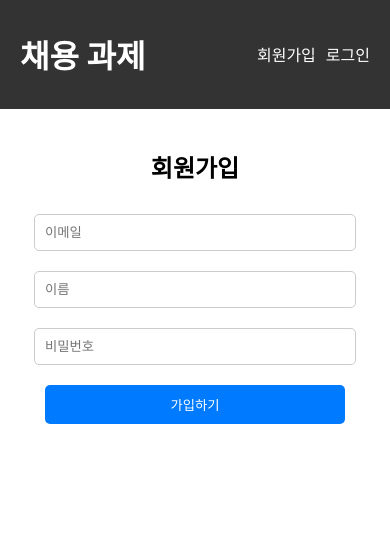
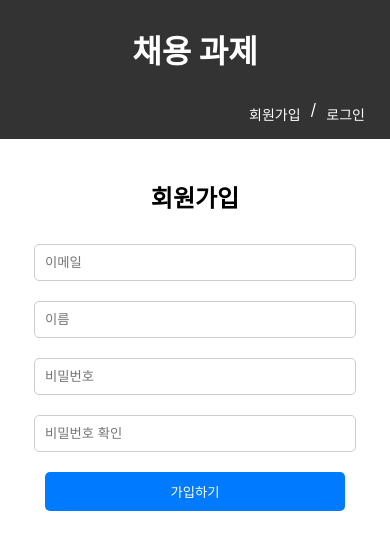
Before and after one commit to jjunnong/projecttest, a React (Create React App) app: page /signup in a window 390 px wide. Shown: the top 550 px of the page. Built offline with nearby package versions, Linux system fonts and the light colour scheme.

Commit message:
반응형 스타일, 회원가입 시 비밀번호 확인, 중복 이메일 체크

```diff
--- a/src/components/Header.tsx
+++ b/src/components/Header.tsx
@@ -40,13 +40,14 @@ const Header: React.FC = () => {
       <h1 onClick={() => navigate("/")}>채용 과제</h1>
       <Nav>
         {username ? (
-          <>
+          <UserSection>
             <UserInfo>{name} ({username})</UserInfo>
             <LogoutButton onClick={handleLogout}>로그아웃</LogoutButton>
-          </>
+          </UserSection>
         ) : (
           <AuthLinks>
             <StyledLink to="/signup">회원가입</StyledLink>
+            <Separator>/</Separator>
             <StyledLink to="/login">로그인</StyledLink>
           </AuthLinks>
         )}
@@ -64,28 +65,67 @@ const HeaderContainer = styled.header`
   padding: 10px 20px;
   background-color: #333;
   color: white;
+  width: 100%;
+  margin: 0 auto;
+  overflow-x: hidden;
+
+  @media (max-width: 768px) {
+    flex-direction: column;
+    padding: 5px 0;
+  }
 `;
 
 const Nav = styled.nav`
   display: flex;
   align-items: center;
+
+  @media (max-width: 768px) {
+    justify-content: space-between;
+    width: 100%;
+    padding: 5px 10px;
+  }
+`;
+
+const UserSection = styled.div`
+  display: flex;
+  align-items: center;
+
+  @media (max-width: 768px) {
+    justify-content: space-between;
+    width: 100%;
+  }
 `;
 
 const AuthLinks = styled.div`
   display: flex;
+  gap: 5px;
+  margin-right: 20px;
+
+  @media (max-width: 768px) {
+    width: 100%;
+    justify-content: flex-end;
+  }
 `;
 
 const StyledLink = styled(Link)`
   color: white;
   text-decoration: none;
   font-size: 16px;
-  margin-right: 10px;
-  &:last-child {
-    margin-right: 0;
-  }
+  padding: 5px 10px;
+
   &:hover {
     text-decoration: underline;
   }
+
+  @media (max-width: 768px) {
+    font-size: 14px;
+    padding: 5px;
+  }
+`;
+
+const Separator = styled.span`
+  color: white;
+  font-size: 16px;
 `;
 
 const UserInfo = styled.div`
@@ -93,6 +133,11 @@ const UserInfo = styled.div`
   font-weight: bold;
   color: #f0f0f0;
   margin-right: 15px;
+
+  @media (max-width: 768px) {
+    margin-left: 10px;
+    font-size: 14px;
+  }
 `;
 
 const LogoutButton = styled.button`
@@ -101,7 +146,13 @@ const LogoutButton = styled.button`
   color: white;
   font-size: 16px;
   cursor: pointer;
+  margin-right: 20px;
+
   &:hover {
     text-decoration: underline;
   }
+
+  @media (max-width: 768px) {
+    font-size: 14px;
+  }
 `;
--- a/src/index.css
+++ b/src/index.css
@@ -5,6 +5,9 @@ body {
     sans-serif;
   -webkit-font-smoothing: antialiased;
   -moz-osx-font-smoothing: grayscale;
+  padding: 0;
+  width: 100%;
+  overflow-x: hidden;
 }
 
 code {
--- a/src/pages/boardList.tsx
+++ b/src/pages/boardList.tsx
@@ -125,7 +125,7 @@ const BoardList: React.FC = () => {
       <Table>
         <thead>
           <tr>
-            <th></th>
+            <th>번호</th>
             <th>제목</th>
             <th>작성자</th>
             <th>작성일</th>
@@ -207,8 +207,16 @@ const BoardList: React.FC = () => {
 export default BoardList;
 
 const Container = styled.div`
-  width: 1100px;
+  max-width: 1100px;
+  width: 100%;
   padding: 20px;
+  margin: 0 auto;
+  overflow-x: hidden;
+
+  @media (max-width: 768px) {
+    padding: 10px;
+    width: 95%;
+  }
 `;
 
 const Header = styled.div`
@@ -219,7 +227,7 @@ const Header = styled.div`
 `;
 
 const Table = styled.table`
-  width: 1100px;
+  width: 100%;
   border-collapse: collapse;
 
   th, td {
@@ -237,11 +245,7 @@ const Table = styled.table`
     width: 50%;
   }
 
-  th:nth-child(3), td:nth-child(3) {
-    width: 20%;
-    text-align: center;
-  }
-
+  th:nth-child(3), td:nth-child(3),
   th:nth-child(4), td:nth-child(4) {
     width: 20%;
     text-align: center;
@@ -250,6 +254,12 @@ const Table = styled.table`
   tbody tr:hover {
     background-color: #f5f5f5;
     cursor: pointer;
+  }
+
+  @media (max-width: 768px) {
+    display: block;
+    overflow-x: auto;
+    white-space: nowrap;
   }
 `;
 
@@ -276,10 +286,48 @@ const NoticeTag = styled.span`
   margin: 0 auto;
 `;
 
+const CreateButton = styled.button`
+  padding: 10px 15px;
+  background-color: #28a745;
+  color: white;
+  cursor: pointer;
+  border-radius: 5px;
+  &:hover {
+    background-color: #218838;
+  }
+`;
+
+const CategoryContainer = styled.div`
+  display: flex;
+  justify-content: center;
+  flex-wrap: wrap;
+  gap: 10px;
+  margin-bottom: 15px;
+`;
+
+const CategoryButton = styled.button<{ $active: boolean }>`
+  padding: 8px 12px;
+  border: none;
+  background-color: ${({ $active }) => ($active ? "#007bff" : "#ddd")};
+  color: ${({ $active }) => ($active ? "white" : "#333")};
+  cursor: pointer;
+  border-radius: 5px;
+
+  &:hover {
+    background-color: ${({ $active }) => ($active ? "#0056b3" : "#ccc")};
+  }
+
+  @media (max-width: 768px) {
+    padding: 6px 10px;
+    font-size: 12px;
+  }
+`;
+
 const Pagination = styled.div`
   display: flex;
   justify-content: center;
   align-items: center;
+  flex-wrap: wrap;
   margin-top: 20px;
   gap: 5px;
 `;
@@ -291,19 +339,14 @@ const PageButton = styled.button<{ $active?: boolean }>`
   font-weight: ${({ $active }) => ($active ? "bold" : "normal")};
   cursor: pointer;
   border-radius: 5px;
+
   &:hover {
     background-color: #ddd;
   }
-`;
 
-const CreateButton = styled.button`
-  padding: 10px 15px;
-  background-color: #28a745;
-  color: white;
-  cursor: pointer;
-  border-radius: 5px;
-  &:hover {
-    background-color: #218838;
+  @media (max-width: 768px) {
+    padding: 6px 10px;
+    font-size: 12px;
   }
 `;
 
@@ -314,6 +357,7 @@ const SearchContainer = styled.div`
   align-items: center;
   gap: 10px;
   width: 100%;
+  flex-wrap: wrap;
   margin-bottom: 15px;
 `;
 
@@ -322,6 +366,11 @@ const SearchInput = styled.input`
   width: 200px;
   border: 1px solid #ccc;
   border-radius: 5px;
+
+  @media (max-width: 768px) {
+    width: 150px;
+    padding: 6px;
+  }
 `;
 
 const SearchButton = styled.button`
@@ -331,26 +380,12 @@ const SearchButton = styled.button`
   border: none;
   border-radius: 5px;
   cursor: pointer;
+
   &:hover {
     background-color: #0056b3;
   }
-`;
 
-const CategoryContainer = styled.div`
-  display: flex;
-  justify-content: center;
-  gap: 10px;
-  margin-bottom: 15px;
-`;
-
-const CategoryButton = styled.button<{ $active: boolean }>`
-  padding: 8px 12px;
-  border: none;
-  background-color: ${({ $active }) => ($active ? "#007bff" : "#ddd")};
-  color: ${({ $active }) => ($active ? "white" : "#333")};
-  cursor: pointer;
-  border-radius: 5px;
-  &:hover {
-    background-color: ${({ $active }) => ($active ? "#0056b3" : "#ccc")};
+  @media (max-width: 768px) {
+    padding: 6px 10px;
   }
 `;
--- a/src/pages/createBoard.tsx
+++ b/src/pages/createBoard.tsx
@@ -67,6 +67,13 @@ export default CreateBoard;
 
 const Container = styled.div`
   padding: 20px;
+  max-width: 600px;
+  width: 80%;
+  margin: 0 auto;
+
+  @media (max-width: 768px) {
+    padding: 10px;
+  }
 `;
 
 const Label = styled.label`
@@ -77,27 +84,63 @@ const Label = styled.label`
 `;
 
 const Select = styled.select`
-  width: 100%;
+  width: 103%;
   padding: 10px;
   margin-bottom: 10px;
+  border: 1px solid #ccc;
+  border-radius: 5px;
+
+  @media (max-width: 768px) {
+    padding: 8px;
+    font-size: 14px;
+  }
 `;
 
 const Input = styled.input`
   width: 100%;
   padding: 10px;
   margin-bottom: 10px;
+  border: 1px solid #ccc;
+  border-radius: 5px;
+
+  @media (max-width: 768px) {
+    padding: 8px;
+    font-size: 14px;
+  }
 `;
 
 const Textarea = styled.textarea`
   width: 100%;
   height: 200px;
   padding: 10px;
+  border: 1px solid #ccc;
+  border-radius: 5px;
+  resize: vertical;
+
+  @media (max-width: 768px) {
+    padding: 8px;
+    font-size: 14px;
+    height: 150px;
+  }
 `;
 
 const Button = styled.button`
   margin-top: 10px;
-  padding: 10px;
+  padding: 12px;
   background-color: blue;
   color: white;
   border: none;
+  border-radius: 5px;
+  font-size: 16px;
+  cursor: pointer;
+  width: 105%;
+
+  &:hover {
+    background-color: darkblue;
+  }
+
+  @media (max-width: 768px) {
+    padding: 10px;
+    font-size: 14px;
+  }
 `;
--- a/src/pages/signup.tsx
+++ b/src/pages/signup.tsx
@@ -6,6 +6,7 @@ const Signup: React.FC = () => {
   const [username, setUsername] = useState("");
   const [name, setName] = useState("");
   const [password, setPassword] = useState("");
+  const [confirmPassword, setConfirmPassword] = useState("");
   const [message, setMessage] = useState("");
 
   const isValidEmail = (email: string) => {
@@ -17,6 +18,8 @@ const Signup: React.FC = () => {
   };
 
   const handleSignup = async () => {
+    setMessage("");
+
     if (!isValidEmail(username)) {
       setMessage("이메일 형식이 올바르지 않습니다");
       return;
@@ -32,12 +35,21 @@ const Signup: React.FC = () => {
       return;
     }
 
+    if (password !== confirmPassword) {
+      setMessage("비밀번호가 일치하지 않습니다");
+      return;
+    }
+
     try {
       await signup(username, name, password);
       setMessage("회원가입 성공");
       localStorage.setItem(`name-${username}`, name);
-    } catch (error) {
-      setMessage("회원가입 실패");
+    } catch (error: any) {
+      if (error.response && error.response.status === 400) {
+        setMessage("이미 사용 중인 이메일입니다");
+      } else {
+        setMessage("회원가입 실패");
+      }
     }
   };
 
@@ -47,6 +59,7 @@ const Signup: React.FC = () => {
       <Input type="email" placeholder="이메일" value={username} onChange={(e) => setUsername(e.target.value)} />
       <Input type="text" placeholder="이름" value={name} onChange={(e) => setName(e.target.value)} />
       <Input type="password" placeholder="비밀번호" value={password} onChange={(e) => setPassword(e.target.value)} />
+      <Input type="password" placeholder="비밀번호 확인" value={confirmPassword} onChange={(e) => setConfirmPassword(e.target.value)} />
       <Button onClick={handleSignup}>가입하기</Button>
       {message && <Message>{message}</Message>}
     </Container>
```
Also changed, not shown: src/api/auth.ts (line endings or trailing spaces), 1 other file (tests, documents, lock files or other folders).
